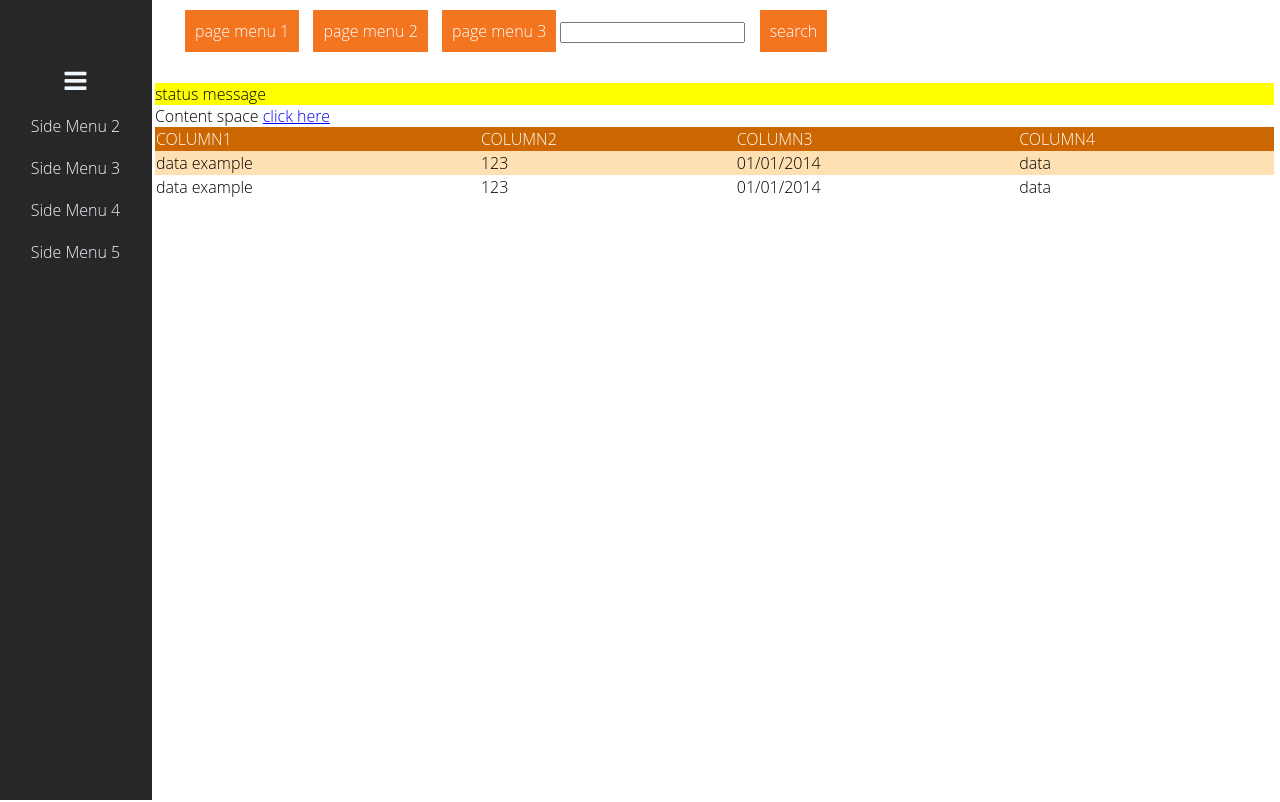
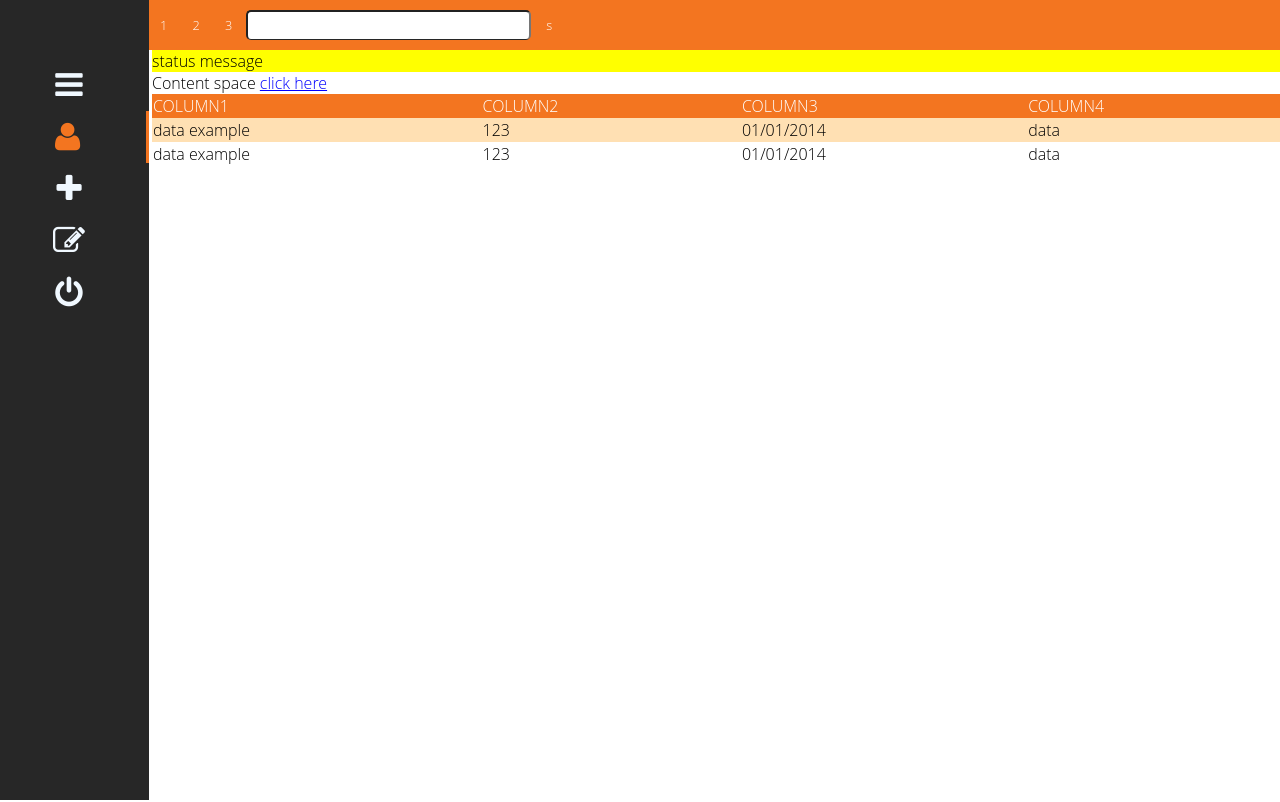
Before and after one commit to codewreaker/ash-webtech-2015-group16, a PHP site: page / in a window 1280 px wide. Run offline with PHP 8.4, Linux system fonts and the light colour scheme.

Commit message:
Modified The Side Bar and made a Horizontal Navbar too

```diff
--- a/assets/css/style.css
+++ b/assets/css/style.css
@@ -3,6 +3,7 @@
 html{
     height: 100%;
     width: 100%;
+    background-color: #fff;
     font-family: "Open Sans Light", sans-serif;
 }
 
@@ -33,31 +34,49 @@ body{
 	background-color:Yellow
 }
 
+#divPageMenu {
+    display: block;
+    width:100.4%;
+    min-width:11.85in;
+    background-color: #f37520;
+    padding: 10px 0px 10px 0px;
+    margin-left: -3px;
+
+}
+
 .menuitem {
 	text-decoration:none;
 	background-color:#f37520;
     color:#fff;
 	cursor:hand;
     border: 1px solid none;
-    width: 80px;
+    width: 1.4em;
+    height: inherit;
+    font-size: 0.8em;
+    border-right: 1px grove #272727;;
     border-radius: 1px;
-    margin: 0 auto;
-    margin-left: 10px;
-    padding: 10px
-
+    margin-left: 1px;
+    padding: 15px 10px 15px 10px;
 
 }
+div.menuitem:hover{
+    background-color: #272727;
+}
 .menuitem:hover{
-	text-decoration:underline;
+	text-decoration:none;
 	cursor:hand;
 	font-weight:bold;
-	background-color:Silver
+	background-color:#272727;
+     transition:background-color 0.5s ease;
+    -o-transition:background-color 0.5s ease;
+    -webkit-transition:background-color 0.5s ease;
+    -moz-transition:color 0.5s ease;
 }
 
 #pageheader
 {
     height: 1in;
-    background-color: #FFCC66;
+    background-color: #666;
     font-size: large;
     text-align: center;
 }
@@ -72,6 +91,7 @@ body{
 	width:11.85in;
     margin-left: 500px;
 	vertical-align:top;
+    /* visibility: hidden;*/
 
 }
 
@@ -83,8 +103,9 @@ body{
 
 .reportTable .header
 {
-    background-color: #CC6600;
+    background-color: #f37520;
     text-transform: uppercase;
+    padding: 10px 0px 0px 20px;
     color: White;
 }
 
@@ -164,6 +185,17 @@ table.container {
     border: 1px solid none;
 }
 
+#menu.sideMenuItem {
+    text-align: center;
+    border: 1px solid none;
+    text-decoration-color: #fff;
+    padding: 10px 0px 10px 0px;
+}
+#menu.sideMenuItem i{
+    font-size: 2em;
+    padding-right:10px;
+}
+
 .sideMenuItem {
     text-align: center;
     border: 1px solid none;
@@ -171,8 +203,11 @@ table.container {
     padding: 10px 0px 10px 0px;
 }
 .sideMenuItem i{
-    font-size: 1.6em;
+    font-size: 2em;
+    padding-right:10px;
 }
+
+
 
 .sideMenuItem:hover{
    color:#F37520;
@@ -187,6 +222,8 @@ table.container {
     -moz-transition:border-right 0.5s ease;
 
 }
+
+
 
 .sideMenuItem:before{
    color:#F37520;
@@ -205,10 +242,80 @@ table.container {
 
 
 
-#divPageMenu {
-    margin-top: 10px;
-    padding-top: 10px;
-    margin-bottom: 40px;
-    margin-left: 20px;
-    margin-right: 20px;
+
+#txtSearch {
+    padding-left: 10px;
+    border: 1px solid none;
+    border-bottom: 1px solid #272727;
+    border-radius: 5px;
+    width: 25%;
+    height: 30px;
+    text-decoration: none;
 }
+
+#content hide {
+    display: none;
+}
+
+.hide {
+    display: none;
+}
+
+#sidemenu {
+    background-color: #272727;
+    color: aliceblue;
+    vertical-align: top;
+    z-index: 999;
+    padding: 0px;
+    margin-top: -20px;
+    padding-top:60px;
+    cursor: hand;
+    width: 12%;
+    min-width: 150px;
+    height: 100%;
+    border: 1px solid none;
+}
+
+#menu2 {
+    text-align: center;
+    border: 1px solid none;
+    color: aliceblue;
+    padding: 10px 0px 10px 0px;
+    background-color: #272727;
+    vertical-align: top;
+    position: absolute;
+    z-index: 1000;
+    margin-top: 65px;
+    padding-top:10px;
+    padding-bottom:0px;
+    cursor: hand;
+    width: 3%;
+    min-width: 60px;
+    height: 5%;
+    border: 1px solid none;
+}
+#menu2 i{
+    font-size: 1.6em;
+}
+
+#menu2:hover{
+   color:#F37520;
+   background-color: #272727;
+   border-left: 6px solid #af4600;
+    transition:color 0.5s ease;
+    -o-transition:color 0.5s ease;
+    -webkit-transition:color 0.5s ease;
+    -moz-transition:color 0.5s ease;
+    transition:border-left 0.5s ease;
+    -o-transition:border-left 0.5s ease;
+    -webkit-transition:border-left 0.5s ease;
+    -moz-transition:border-left 0.5s ease;
+
+}
+
+
+
+div.active {
+    color:#F37520 !important;
+    border-right: 3px solid #F37520;
+}
--- /dev/null
+++ b/assets/js/script.js
@@ -0,0 +1,37 @@
+$(document).ready(function() {
+    // var currItem =
+
+    /* This first function animates the sidebar and hides it for the first time when you click it */
+    $("#menu").click(function() {
+        //These classes are removed if they only exist
+        $("#menu2").removeClass('animated bounceOutRight');
+        //
+
+        $("#sidemenu").addClass('animated fadeOutLeft');
+        $("#menu2").removeClass('hide');
+        $("#menu2").addClass('animated bounceInRight');
+    });
+
+     /* This first function animates the sidebar after it is hidden */
+    $("#menu2").click(function() {
+        $("#menu2").removeClass('animated bounceInRight');
+        $("#menu2").addClass('animated bounceOutRight');
+        $("#sidemenu").removeClass('animated fadeOutLeft');
+        $("#sidemenu").addClass('animated fadeInLeft');
+
+    });
+
+     /* This first function animates and sets a clicked sidebar active */
+    $(".sideMenuItem").each(function(){
+        //$(".sideMenuItem").removeClass('active');
+        var $selectedItem = $(this);
+        $selectedItem.click(function(){
+            $(".sideMenuItem").removeClass('active');
+            $selectedItem.toggleClass('active');
+        });
+    });
+
+    $(".menuitem").mouseover(function(){
+        $(".menuitem").addClass("animated bounceInTop");
+    });
+});
--- a/index.php
+++ b/index.php
@@ -17,26 +17,26 @@
             </td>
         </tr>
         <tr>
-            <td id="sidemenu">
-<!--               <div class="sideHeader">Menu<i class="fa fa-bars"></i></div>-->
-                <div class="sideMenuItem"><a href="#"><i class="fa fa-bars"></i></a>
+           <div class="hide" id="menu2"><a href="#"><i class="fa fa-bars"></i></a></div>
+            <td id="sidemenu" >
+                <div class=" sideMenuItem " id="menu"><a href="#"><i class="fa fa-bars"></i></a>
                 </div>
-                <div class="sideMenuItem"><a href="#">Side Menu 2</a>
+                <div class="sideMenuItem active " title="Personnel"><a href="#"><i class="fa fa-user"></i></a>
                 </div>
-                <div class="sideMenuItem"><a href="#">Side Menu 3</a>
+                <div class="sideMenuItem  " title="Create Task"><a href="#"><i class="fa fa-plus"></i></a>
                 </div>
-                <div class="sideMenuItem"><a href="#">Side Menu 4</a>
+                <div class="sideMenuItem  " title="Report"><a href="#"><i class="fa fa-edit"></i></a>
                 </div>
-                <div class="sideMenuItem"><a href="#">Side Menu 5</a>
+                <div class="sideMenuItem  " title="Logout"><a href="#"><i class="fa fa-power-off"></i></a>
                 </div>
             </td>
             <td id="content">
                 <div id="divPageMenu">
-                    <span class="menuitem">page menu 1</span>
-                    <span class="menuitem">page menu 2</span>
-                    <span class="menuitem">page menu 3</span>
+                    <span class="menuitem">1</span>
+                    <span class="menuitem">2</span>
+                    <span class="menuitem">3</span>
                     <input type="text" id="txtSearch" />
-                    <span class="menuitem">search</span>
+                    <span class="menuitem">s</span>
                 </div>
                 <div id="divStatus" class="status">
                     status message
@@ -70,6 +70,7 @@
     </table>
     <script src="assets/js/jquery-2.1.1.min.js"></script>
     <script src="assets/js/jquery.easing.min.js"></script>
+    <script src="assets/js/script.js"></script>
 </body>
 
 </html>
```
